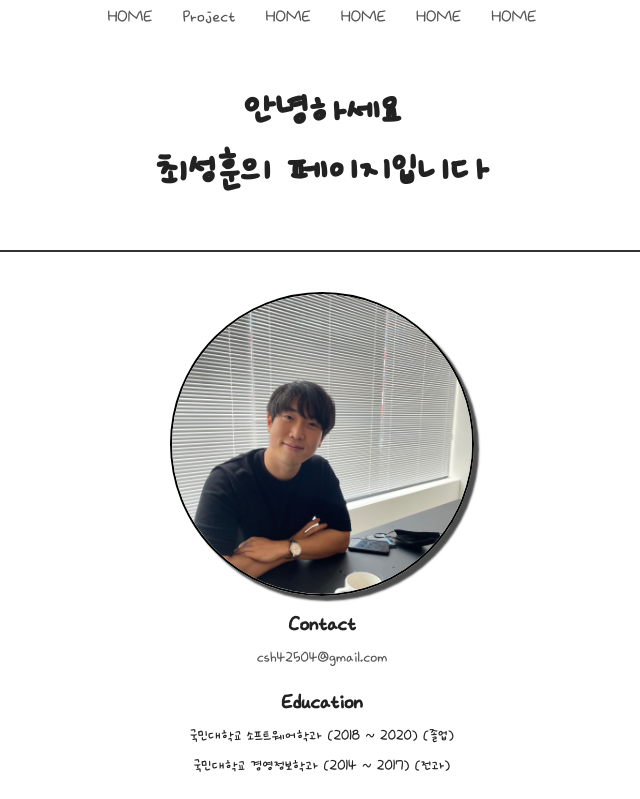
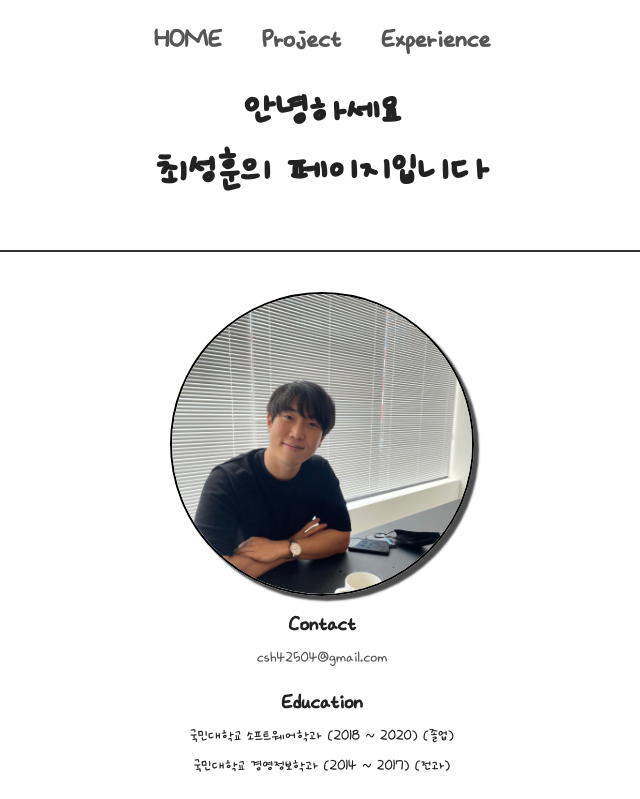
Before and after one commit to LChoiSH/LChoiSH.github.io, a Next.js app: page / in a window 1280 px wide. Shown: the top 799 px of the page, without its empty margins (318-958 px from the left). Built offline with nearby package versions, Linux system fonts and the light colour scheme.

Commit message:
feat: header hide

```diff
--- a/src/components/Header.module.scss
+++ b/src/components/Header.module.scss
@@ -7,25 +7,35 @@
   left: 0;
   right: 0;
   z-index: 1000;
+  transition: transform 1.0s;
+
+  &.is_hide {
+    transform: translateY(-100%);
+  }
 
   .header_wrap {
-
+    height: 100%;
+    backdrop-filter: blur(30px);
   }
 
   .gnb_list {
+    height: 100%;
     display: flex;
     justify-content: center;
-    gap: 10px;
+    gap: 20px;
 
     .gnb_item {
     }
 
     .gnb {
+      height: 100%;
+      line-height: 80px;
       display: block;
       position: relative;
-      padding: 5px 10px;
-      font-size: 20px;
+      padding: 0 10px;
+      font-size: 30px;
       color: #555;
+      font-weight: bold;
       transition: color 0.3s;
 
       &::after {
--- a/src/components/Header.tsx
+++ b/src/components/Header.tsx
@@ -8,40 +8,25 @@ import Link from "next/link";;
 
 const cx = classNames.bind(styles);
 
-export default function Header() {
-    // const { scrollMoved: isScrolled } = useScrollWatch();
+type HeaderProps = {
+    isHeaderHidden: boolean
+}
 
+export default function Header({ isHeaderHidden }: HeaderProps): JSX.Element {
     return (
         <header
-            className={cx('header', {
-                // is_scroll: isScrolled,
-                // is_spread: isSpread,
-                // is_premium: isPremiumStyle,
-                // is_hide: isHide,
-            })}
+            className={cx('header', {"is_hide": isHeaderHidden})}
         >
             <div className={cx('header_wrap')}>
                 <ul className={cx('gnb_list')}>
                     <li className={cx('gnb_item')}>
-                        <Link href="/" className={cx('gnb')}>
-                            HOME
-                            {/*<a href="#!" role="menuitem" className={cx('menu')}>HOME</a>*/}
-                        </Link>
+                        <Link href="/#index-my" className={cx('gnb')}>HOME</Link>
                     </li>
                     <li className={cx('gnb_item')}>
-                        <Link href="/#fff" className={cx('gnb')}>Project</Link>
+                        <Link href="/#index-project" className={cx('gnb')}>Project</Link>
                     </li>
                     <li className={cx('gnb_item')}>
-                        <Link href="#a" className={cx('gnb')}>HOME</Link>
-                    </li>
-                    <li className={cx('gnb_item')}>
-                        <Link href="#b" className={cx('gnb')}>HOME</Link>
-                    </li>
-                    <li className={cx('gnb_item')}>
-                        <Link href="#c" className={cx('gnb')}>HOME</Link>
-                    </li>
-                    <li className={cx('gnb_item')}>
-                        <Link href="#d" className={cx('gnb')}>HOME</Link>
+                        <Link href="#index-experience" className={cx('gnb')}>Experience</Link>
                     </li>
                 </ul>
             </div>
--- a/src/pages/_app.tsx
+++ b/src/pages/_app.tsx
@@ -1,12 +1,37 @@
+import React, { useEffect, useRef, useState } from 'react';
 import '@/styles/globals.scss';
 import type { AppProps } from 'next/app'
 import { PortfolioProvider } from "../../context/context"
 import Header from "../components/Header";
 import Head from "next/head";
+import throttle from 'lodash/throttle';
 
 function App({ Component, pageProps }: AppProps) {
 
-  return (
+    const [isHeaderHidden, setIsHeaderHidden] = useState(false);
+    const lastScrollY = useRef(typeof window !== 'undefined' ? window.scrollY : 0);
+
+    const handleScroll = throttle(() => {
+        console.log(lastScrollY);
+        // 1. 이전 scroll 값과 동일한 값이 들어온 경우 무시 (hash link로 이동 시 불필요한 스크롤 이벤트 발생하는 경우 존재)
+        // 2. iOS의 elastic scroll 때문에 scrollY 값이 음수가 되거나 전체 높이보다 높게 넘어가는 경우가 있으므로
+        //    그 사이 값일 때만 scroll event를 적용하도록 제한
+        if (
+            window.scrollY !== lastScrollY.current &&
+            window.scrollY >= 0 &&
+            window.scrollY + window.innerHeight <= document.body.scrollHeight
+        ) {
+            setIsHeaderHidden(lastScrollY.current < window.scrollY);
+            lastScrollY.current = window.scrollY;
+        }
+    }, 300);
+
+    useEffect(() => {
+        document.addEventListener('scroll', handleScroll);
+        return () => document.removeEventListener('scroll', handleScroll); // unmount시 event 해제
+    }, [handleScroll]);
+
+    return (
       <PortfolioProvider>
           <Head>
               <title>Seonghoon Choi Portfolio</title>
@@ -14,13 +39,13 @@ function App({ Component, pageProps }: AppProps) {
               <link rel="icon" href="/favicon.ico" />
           </Head>
           <div className="wrap">
-            <Header />
+            <Header isHeaderHidden={isHeaderHidden} />
               <main>
                 <Component {...pageProps} />
               </main>
           </div>
       </PortfolioProvider>
-  )
+    )
 }
 
 export default App;
--- a/src/pages/index.tsx
+++ b/src/pages/index.tsx
@@ -24,7 +24,7 @@ export default function Home() {
                 최성훈의 페이지입니다
             </h2>
         </div>
-        <section className={cx('section_my')}>
+        <section id={"index-my"} className={cx('section_my')}>
             <h3 className="blind">인적사항</h3>
             <div className={cx("my_image_wrap")}>
                 <img src={`${prefix}/image/home/home_my.jpeg`} alt="home my image" className={cx("my_image")} />
@@ -43,11 +43,11 @@ export default function Home() {
                 <dd className={cx('my_dd')}><strong>Markup Developer</strong> 2020.01 ~ </dd>
             </dl>
         </section>
-        <section className={cx('section_project')}>
+        <section id={"index-project"} className={cx('section_project')}>
             <h2 className={cx("section_title")}>Project</h2>
             <ProjectList projectData={projectData} />
         </section>
-        <section className={cx('section_experience')}>
+        <section id={"index-experience"} className={cx('section_experience')}>
             <h2 className={cx('section_title')}>Experience</h2>
             <ExperienceList experienceData={experieceData} />
         </section>
```
